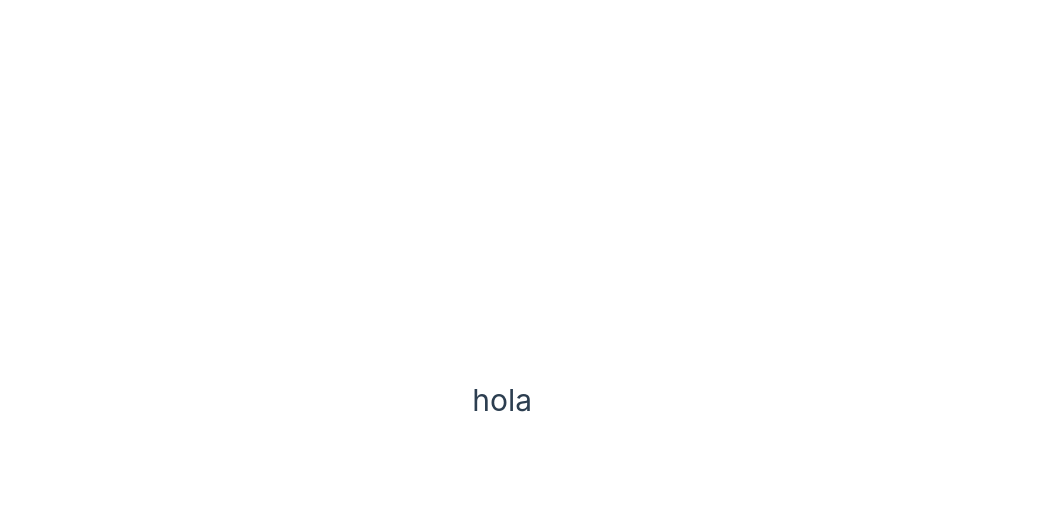
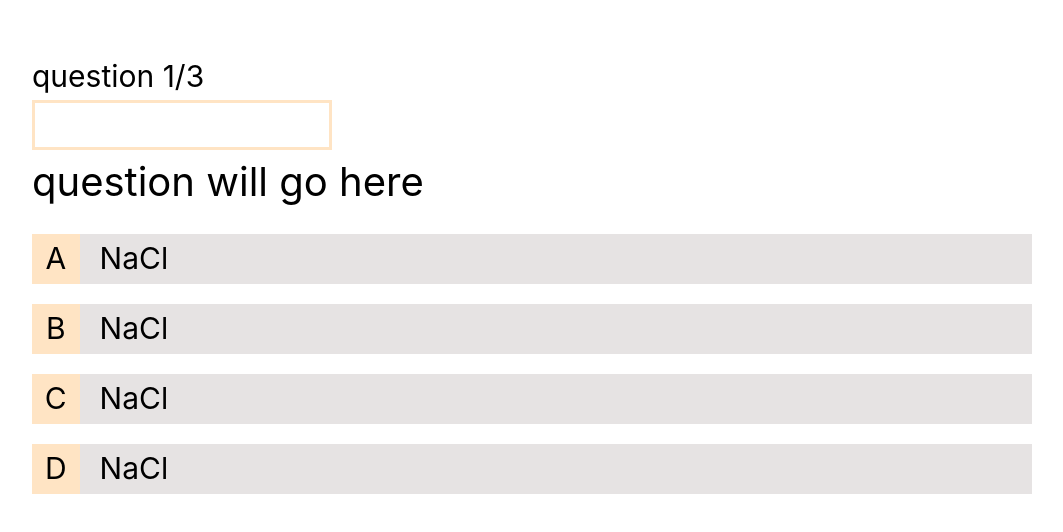
Before and after one commit to tcish/learn_vue_composition_api, a Vue app in the folder quiz_app/: page /quiz/1 in a window 1280 px wide. Shown: the top 532 px of the page, without its empty margins (108-1171 px from the left). Built offline with nearby package versions, Linux system fonts and the light colour scheme.

Commit message:
added question design

```diff
--- a/quiz_app/src/assets/base.css
+++ b/quiz_app/src/assets/base.css
@@ -60,12 +60,11 @@
 
 body {
   min-height: 100vh;
-  color: var(--color-text);
-  background: var(--color-background);
   transition: color 0.5s, background-color 0.5s;
   line-height: 1.6;
-  font-family: Inter, -apple-system, BlinkMacSystemFont, 'Segoe UI', Roboto, Oxygen, Ubuntu,
-    Cantarell, 'Fira Sans', 'Droid Sans', 'Helvetica Neue', sans-serif;
+  font-family: Inter, -apple-system, BlinkMacSystemFont, "Segoe UI", Roboto,
+    Oxygen, Ubuntu, Cantarell, "Fira Sans", "Droid Sans", "Helvetica Neue",
+    sans-serif;
   font-size: 15px;
   text-rendering: optimizeLegibility;
   -webkit-font-smoothing: antialiased;
--- a/quiz_app/src/assets/main.css
+++ b/quiz_app/src/assets/main.css
@@ -20,16 +20,3 @@ a,
     background-color: hsla(160, 100%, 37%, 0.2);
   }
 }
-
-@media (min-width: 1024px) {
-  body {
-    display: flex;
-    place-items: center;
-  }
-
-  #app {
-    display: grid;
-    grid-template-columns: 1fr 1fr;
-    padding: 0 2rem;
-  }
-}
--- /dev/null
+++ b/quiz_app/src/components/Question.vue
@@ -0,0 +1,72 @@
+<template>
+  <div>
+    <div class="question_container">
+      <h1 class="question">question will go here</h1>
+    </div>
+    <div class="options_container">
+      <div class="option">
+        <p class="option_label">A</p>
+        <div class="option_value">
+          <p>NaCl</p>
+        </div>
+      </div>
+      <div class="option">
+        <p class="option_label">B</p>
+        <div class="option_value">
+          <p>NaCl</p>
+        </div>
+      </div>
+      <div class="option">
+        <p class="option_label">C</p>
+        <div class="option_value">
+          <p>NaCl</p>
+        </div>
+      </div>
+      <div class="option">
+        <p class="option_label">D</p>
+        <div class="option_value">
+          <p>NaCl</p>
+        </div>
+      </div>
+    </div>
+  </div>
+</template>
+
+<script>
+export default {};
+</script>
+
+<style scoped>
+.questions_container {
+  margin-top: 20px;
+}
+
+.question {
+  margin-bottom: 20px;
+  font-size: 40px;
+}
+
+.option {
+  display: flex;
+  margin-bottom: 20px;
+  cursor: pointer;
+}
+
+.option_label {
+  background: bisque;
+  width: 50px;
+  height: 50px;
+  font-size: 30px;
+  display: flex;
+  justify-items: center;
+  justify-content: center;
+}
+
+.option_value {
+  background: rgb(230, 227, 227);
+  width: 100%;
+  font-size: 30px;
+  padding: 0;
+  padding-left: 20px;
+}
+</style>
--- /dev/null
+++ b/quiz_app/src/components/QuizHeader.vue
@@ -0,0 +1,33 @@
+<template>
+  <header>
+    <h4>question 1/3</h4>
+    <div class="bar">
+      <div class="completion"></div>
+    </div>
+  </header>
+</template>
+
+<script setup>
+</script>
+
+<style scoped>
+header {
+  margin-top: 20px;
+}
+
+header h4 {
+  font-size: 30px;
+}
+
+.bar {
+  width: 300px;
+  height: 50px;
+  border: 3px solid bisque;
+}
+
+.completion {
+  height: 100%;
+  width: 0%;
+  background: bisque;
+}
+</style>
--- a/quiz_app/src/views/QuizView.vue
+++ b/quiz_app/src/views/QuizView.vue
@@ -1,13 +1,16 @@
 <template>
-  <h1>hola</h1>
+  <div>
+    <quiz-header />
+    <div>
+      <question />
+    </div>
+  </div>
 </template>
 
-<script>
-export default {
-
-}
+<script setup>
+import Question from "../components/Question.vue";
+import QuizHeader from "../components/QuizHeader.vue";
 </script>
 
-<style>
-
+<style scoped>
 </style>
```
